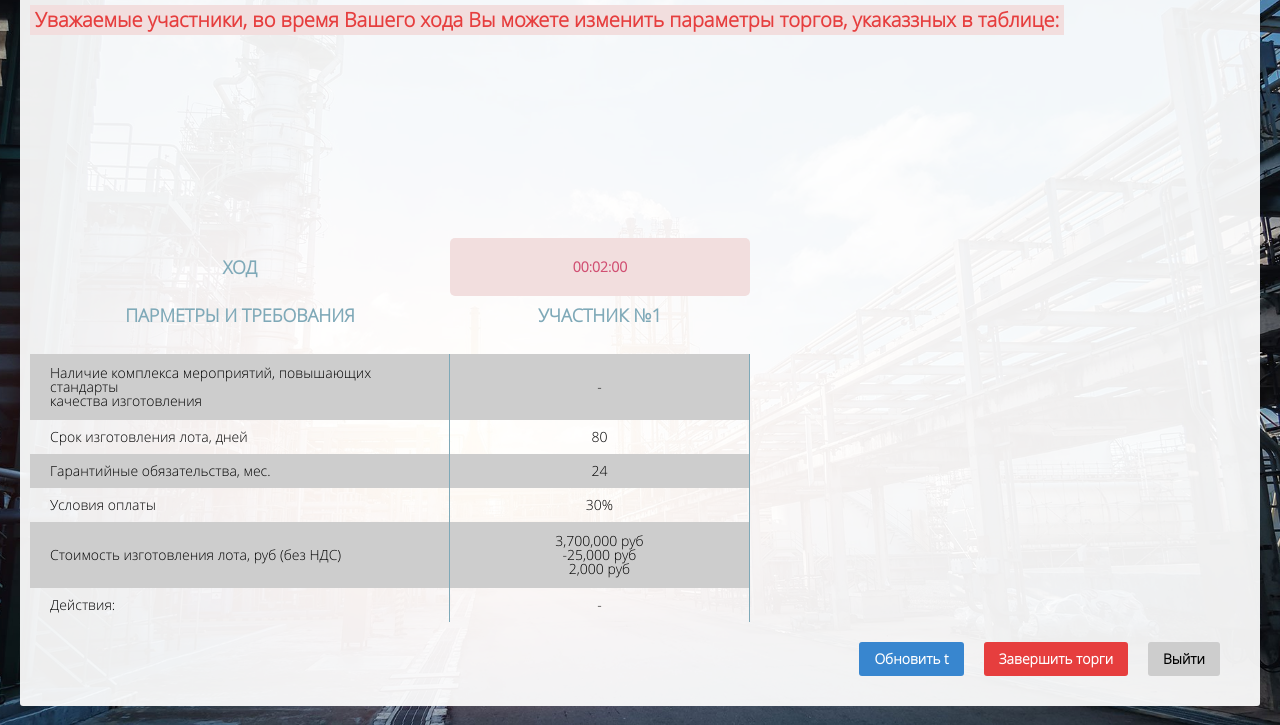
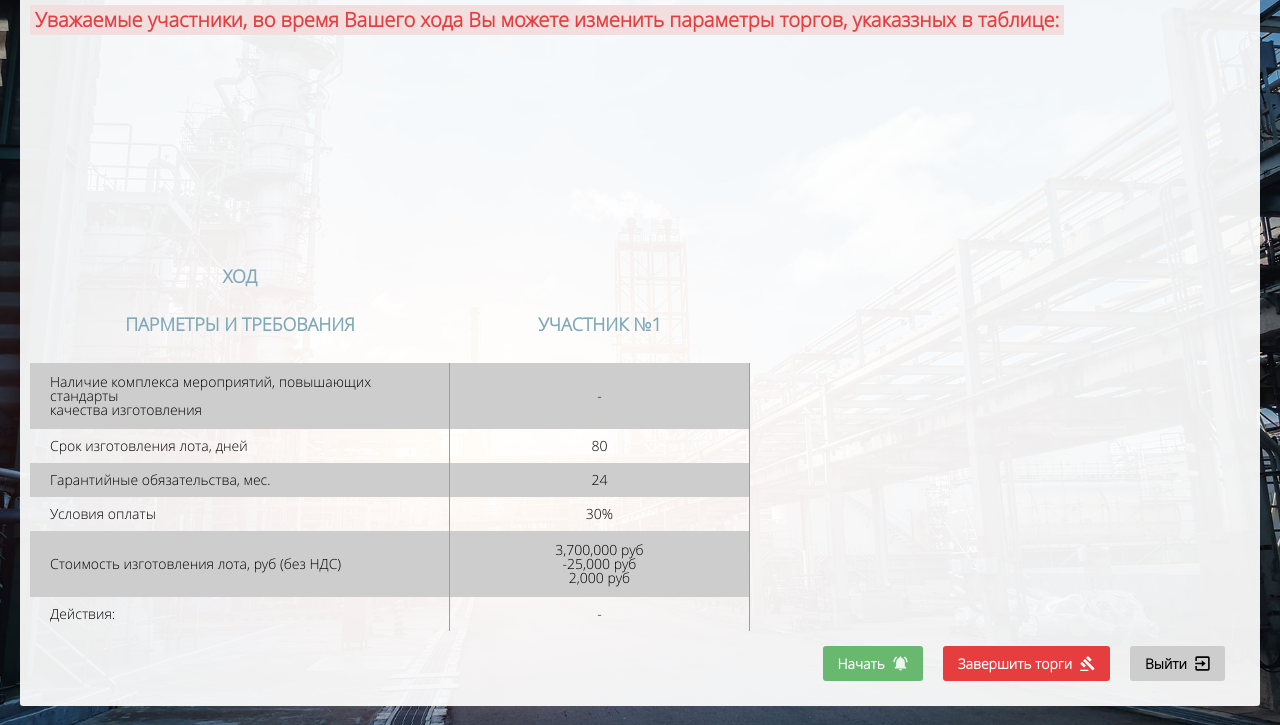
Before and after one commit to Tomiloff/BiddingRoom, a React app: page / in a window 1280 px wide. Shown: the part 75-800 px from the top of the page. Built offline with nearby package versions, Linux system fonts and the light colour scheme.

Commit message:
refactoring ParticipantСard

```diff
--- a/package.json
+++ b/package.json
@@ -6,6 +6,7 @@
     "@testing-library/jest-dom": "^5.16.5",
     "@testing-library/react": "^13.4.0",
     "@testing-library/user-event": "^13.5.0",
+    "classnames": "^2.3.2",
     "react": "^18.2.0",
     "react-dom": "^18.2.0",
     "react-redux": "^8.0.5",
--- a/src/assets/all-css/globalStyles.css
+++ b/src/assets/all-css/globalStyles.css
@@ -20,7 +20,7 @@
   --blue: #7fa9b8;
   --brightBlue: #3886cf;
   --grey: #cdcdcd;
-  --green: #709b73;
+  --green: #69b86f;
 }
 
 
--- a/src/components/room/buttons/CloseAuctionBtn.jsx
+++ b/src/components/room/buttons/CloseAuctionBtn.jsx
@@ -1,9 +1,13 @@
 import styles from "./buttons.module.css";
+import auctionIcon from "../../../assets/all-images/icons/auction.svg";
 
 
 const CloseAuctionBtn = ({handleStop}) => {
   return (
-    <button onClick={handleStop} className={styles.btnComplete}>Завершить торги</button>
+    <button onClick={handleStop} className={styles.btnComplete}>
+      <p>Завершить торги</p>
+      <img src={auctionIcon} alt="auctionIcon" />
+    </button>
   );
 };
 
--- a/src/components/room/buttons/ExitBtn.jsx
+++ b/src/components/room/buttons/ExitBtn.jsx
@@ -1,9 +1,13 @@
 import styles from "./buttons.module.css";
+import exitIcon from "../../../assets/all-images/icons/exit.svg";
 
 
 const ExitBtn = () => {
   return (
-    <button className={styles.btnExit}>Выйти</button>
+    <button className={styles.btnExit}>
+      <p>Выйти</p>
+      <img src={exitIcon} alt="exitIcon" />
+    </button>
   );
 };
 
--- /dev/null
+++ b/src/components/room/buttons/StartTimeBtn.jsx
@@ -0,0 +1,15 @@
+import styles from "./buttons.module.css";
+import startIcon from "../../../assets/all-images/icons/startBidding.svg"
+
+
+const StartTimeBtn = ({handleStart}) => {
+  return (
+    <button onClick={handleStart} className={styles.btnStart}>
+      <p>Начать</p>
+      <img src={startIcon} alt="timerIcon" />
+    </button>
+  );
+};
+
+
+export default StartTimeBtn;
--- a/src/components/room/buttons/UpdateTimeBtn.jsx
+++ b/src/components/room/buttons/UpdateTimeBtn.jsx
@@ -1,9 +1,13 @@
 import styles from "./buttons.module.css";
+import timerIcon from "../../../assets/all-images/icons/timerForButton.svg"
 
 
 const UpdateTimeBtn = ({handleUpdate}) => {
   return (
-    <button onClick={handleUpdate} className={styles.btnUpdate}>Обновить t</button>
+    <button onClick={handleUpdate} className={styles.btnUpdate}>
+      <p>Обновить</p>
+      <img src={timerIcon} alt="timerIcon" />
+    </button>
   );
 };
 
--- a/src/components/room/buttons/buttons.module.css
+++ b/src/components/room/buttons/buttons.module.css
@@ -1,3 +1,8 @@
+.btnStart {
+  background: var(--green);
+  color: var(--white);
+}
+
 .btnUpdate {
   background: var(--brightBlue);
   color: var(--white);
@@ -11,3 +16,7 @@
 .btnExit {
   background: var(--grey);
 }
+
+button p {
+  margin-right: 8px;
+}
--- a/src/components/room/widgets/Timer.jsx
+++ b/src/components/room/widgets/Timer.jsx
@@ -1,11 +1,14 @@
 import styles from "./timer.module.css";
+import timerIcon from "../../../assets/all-images/icons/timerForWidget.svg";
+import classNames from "classnames";
 
 
-const Timer = ({minutes, seconds}) => {
+const Timer = ({minutes, seconds, isCounting}) => {
 
   return(
-    <div className={styles.timer}>
+    <div className={classNames(styles.timer, isCounting ? styles.show : styles.hide)}>
       <time>00:{minutes}:{seconds}</time>
+      <img src={timerIcon} alt="timerIcon" />
     </div>
   )
 };
--- a/src/components/room/widgets/timer.module.css
+++ b/src/components/room/widgets/timer.module.css
@@ -1,7 +1,6 @@
 .timer  {
   background: var(--dullRed);
   height: 58px;
-  display: flex;
   align-items: center;
   justify-content: center;
   border-radius: 5px;
@@ -9,3 +8,19 @@
   color: var(--raspberry);
   font-weight: bold;
 }
+
+.timer time {
+  margin-right: 6px;
+}
+
+.active {
+  background-color: red;
+}
+
+.show {
+  display: flex;
+}
+
+.hide {
+  display: none;
+}
--- a/src/components/room/widgets/withWidgetTimer.js
+++ b/src/components/room/widgets/withWidgetTimer.js
@@ -23,6 +23,9 @@ export const withWidgetTimer = (Component) => {
       };
     }, [isCounting]);
 
+    const handleStart = () => {
+      setIsCounting(true);
+    };
 
     const handleUpdate = () => {
       setIsCounting(true);
@@ -31,10 +34,11 @@ export const withWidgetTimer = (Component) => {
 
     const handleStop = () => {
       setIsCounting(false);
+      settimeLeft(2 * 60);
     };
 
     return (
-      <Component minutes={minutes} seconds={seconds} handleUpdate={handleUpdate} handleStop={handleStop} />
+      <Component minutes={minutes} seconds={seconds} handleStart={handleStart} handleUpdate={handleUpdate} handleStop={handleStop} isCounting={isCounting} />
     );
   };
 
--- a/src/features/Room/ParticipantСard.jsx
+++ b/src/features/Room/ParticipantСard.jsx
@@ -1,11 +1,12 @@
+import classNames from "classnames";
 import Timer from "../../components/room/widgets/Timer";
 import styles from "../../pages/Room/Room.module.css";
 
 
-const ParticipantСard = ({minutes, seconds}) => {
+const ParticipantСard = ({minutes, seconds, isCounting}) => {
   return (
-    <div className={styles.participant}>
-      <Timer minutes={minutes} seconds={seconds} />
+    <div className={classNames(styles.participant, !isCounting ? styles.adaptation : "")}>
+      <Timer minutes={minutes} seconds={seconds} isCounting={isCounting} />
       <h3 className={styles.parametersSubTitle}>Участник №1</h3>
       <ul className={styles.participantTable}>
         <li className={styles.termsStandard}>-</li>
--- a/src/pages/Room/Room.jsx
+++ b/src/pages/Room/Room.jsx
@@ -1,12 +1,13 @@
 import CloseAuctionBtn from "../../components/room/buttons/CloseAuctionBtn";
 import ExitBtn from "../../components/room/buttons/ExitBtn";
+import StartTimeBtn from "../../components/room/buttons/StartTimeBtn";
 import UpdateTimeBtn from "../../components/room/buttons/UpdateTimeBtn";
 import ParametersTable from "../../features/Room/ParametersTable";
 import ParticipantСard from "../../features/Room/ParticipantСard";
 import styles from "./Room.module.css";
 
 
-const Room = ({handleUpdate, handleStop, minutes, seconds}) => {
+const Room = ({handleStart, handleUpdate, handleStop, minutes, seconds, isCounting}) => {
   return (
     <div className={styles.room}>
       <h2 className={styles.notification}>Уважаемые участники, во время Вашего хода Вы можете изменить параметры торгов, укаказзных в таблице:</h2>
@@ -14,12 +15,13 @@ const Room = ({handleUpdate, handleStop, minutes, seconds}) => {
         <div className={styles.tradingWorkspace}>
           <ParametersTable />
           <div className={styles.competitionArea}>
-            <ParticipantСard minutes={minutes} seconds={seconds} />
+            <ParticipantСard minutes={minutes} seconds={seconds} isCounting={isCounting} />
           </div>
         </div>
 
         <div className={styles.сontrolPanel}>
-          <UpdateTimeBtn handleUpdate={handleUpdate} />
+          {isCounting ? <UpdateTimeBtn handleUpdate={handleUpdate} /> :
+          <StartTimeBtn handleStart={handleStart} />}
           <CloseAuctionBtn handleStop={handleStop} />
           <ExitBtn />
         </div>
--- a/src/pages/Room/Room.module.css
+++ b/src/pages/Room/Room.module.css
@@ -78,14 +78,20 @@
   min-width: 300px;
 }
 
+.adaptation {
+  padding-top: 68px;
+}
+
 .parametrsTable,
 .participantTable {
   border-right: 1px solid var(--blue);
 }
 
 .сontrolPanel {
-  padding: 20px;
-  text-align: right;
+  padding: 15px;
+  display: flex;
+  align-items: center;
+  justify-content: flex-end;
 }
 
 .сontrolPanel button {
@@ -93,10 +99,12 @@
   padding: 10px 15px;
   border-radius: 3px;
   font-weight: bold;
+  display: flex;
+  align-items: center;
 }
 
 .сontrolPanel button:hover {
-  box-shadow: 0px 0px 10px 10px rgba(34, 60, 80, 0.2) inset;
+  box-shadow: 0px 0px 10px 15px rgba(34, 60, 80, 0.2) inset;
   transition: 0.2s;
 }
 
--- a/src/pages/Room/RoomContainer.jsx
+++ b/src/pages/Room/RoomContainer.jsx
@@ -2,10 +2,10 @@ import { withWidgetTimer } from "../../components/room/widgets/withWidgetTimer";
 import Room from "./Room";
 
 
-const RoomContainer = ({handleUpdate, handleStop, minutes, seconds}) => {
+const RoomContainer = ({handleStart, handleUpdate, handleStop, minutes, seconds, isCounting}) => {
 
   return (
-    <Room handleUpdate={handleUpdate} handleStop={handleStop} minutes={minutes} seconds={seconds} />
+    <Room handleStart={handleStart} handleUpdate={handleUpdate} handleStop={handleStop} minutes={minutes} seconds={seconds} isCounting={isCounting} />
   );
 };
 
```
Also changed, not shown: src/assets/all-images/icons/auction.svg (added), src/assets/all-images/icons/exit.svg (added), src/assets/all-images/icons/startBidding.svg (added), src/assets/all-images/icons/timerForButton.svg (added), src/assets/all-images/icons/timerForWidget.svg (added), 1 other file.
